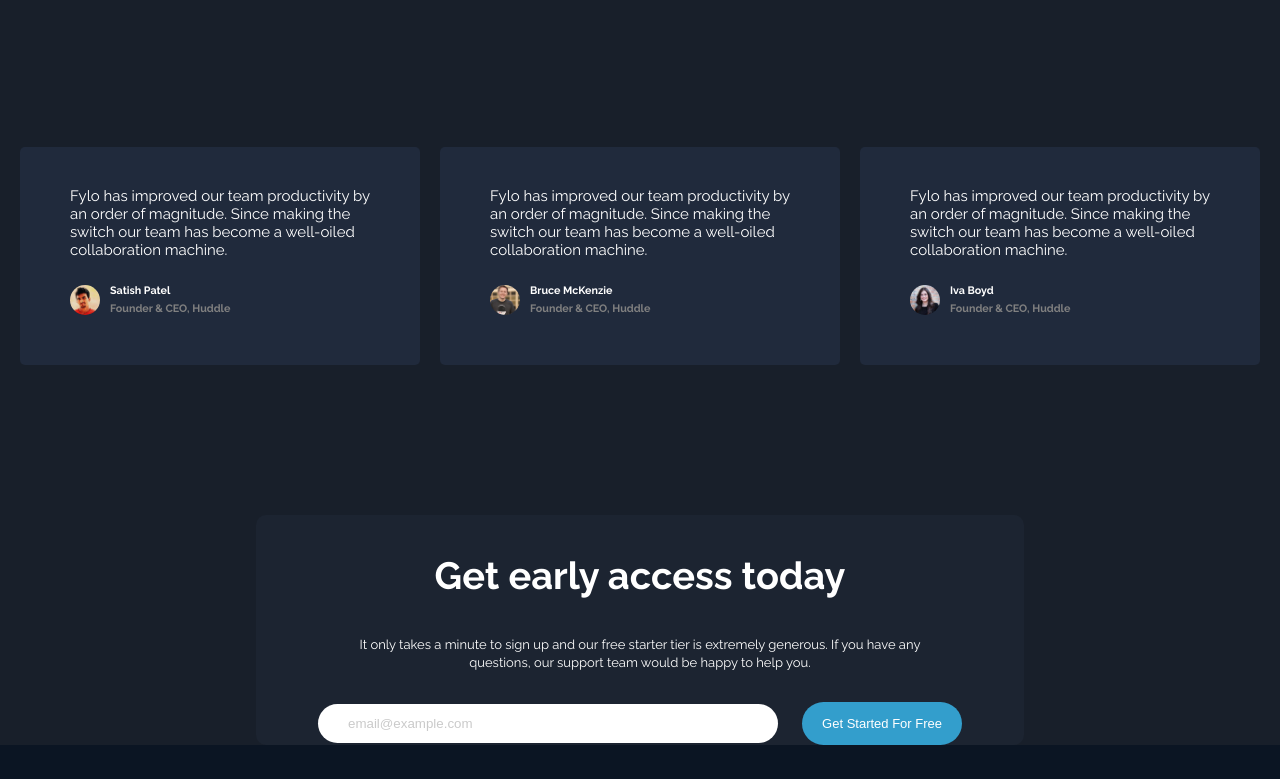
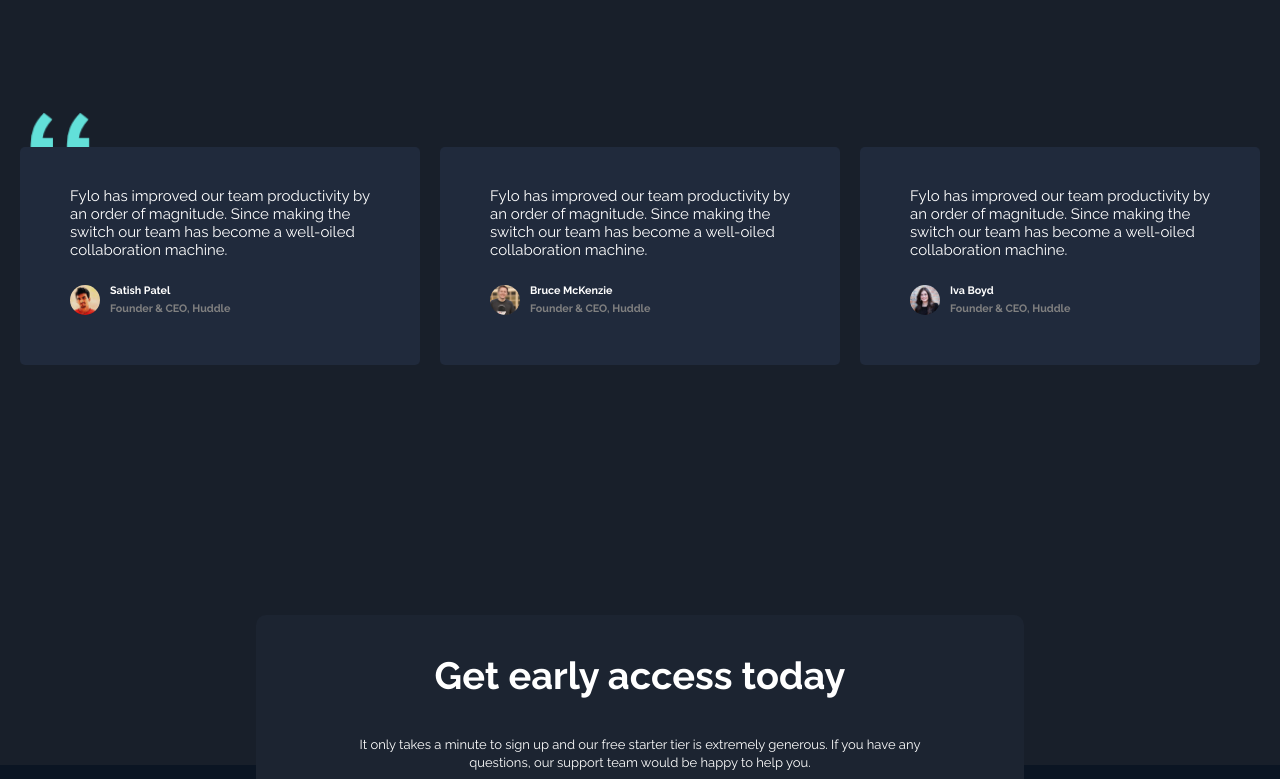
Before and after one commit to Abdellah2604/FYLO, a plain HTML site: page index.html in a window 1280 px wide. Shown: the part 2341-3120 px from the top of the page. Drawn offline with Linux system fonts and the light colour scheme.

Commit message:
fylo position

```diff
--- a/css/style.css
+++ b/css/style.css
@@ -136,10 +136,13 @@
     border-radius: 5px;
     padding: 25px 50px;
     padding-bottom: -20px;
+    z-index: 60;
+
 }
 
 .flex2 {
     padding-top: 150px;
+    position: relative;
 }
 
 .flex2 img {
@@ -169,6 +172,9 @@
     width: 60%;
     border-radius: 10px;
     text-align: center;
+    position: relative;
+    top: 100px;
+    padding-bottom: 20px;
 }
 
 .note {
@@ -211,6 +217,7 @@
     background-color: hsl(216, 53%, 9%);
     padding: 50px 40px 50px 80px;
     color: rgb(212, 206, 206);
+    padding-top: 120px;
 }
 
 .para1 {
@@ -228,7 +235,7 @@
     align-items: center;
 }
 
-.f2{
+.f2 {
     padding-right: 20px;
 }
 
@@ -243,13 +250,21 @@
     margin-left: 15px;
 }
 
-.icon-container{
+.icon-container {
     display: flex;
     justify-content: end;
-    padding: 0px 45px 0px ;
+    padding: 0px 45px 0px;
 }
 
-.location{
+.location {
     margin-bottom: 35px;
     padding-right: 18px;
 }
+
+#image {
+    border-radius: 0;
+    width: 60px;
+    position: absolute;
+    top: 115px;
+    left: 30px;
+}
--- a/index.html
+++ b/index.html
@@ -102,6 +102,8 @@
   </section>
 
   <section class="flex flex2">
+
+      <img id="image" src="images/bg-quotes.png" alt="">
 
     <div class="article">
       <p> Fylo has improved our team productivity by an order of magnitude. Since making the switch our team has
```
